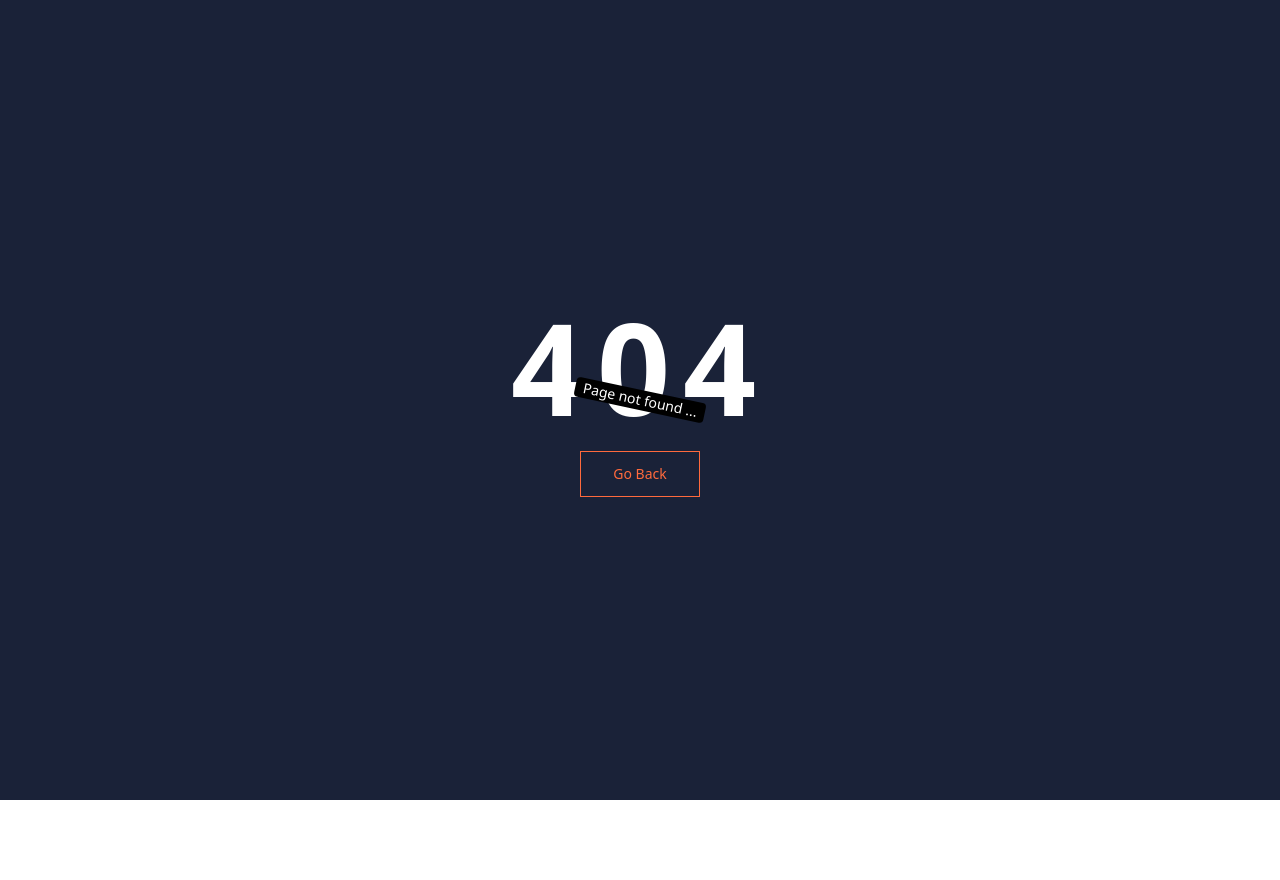
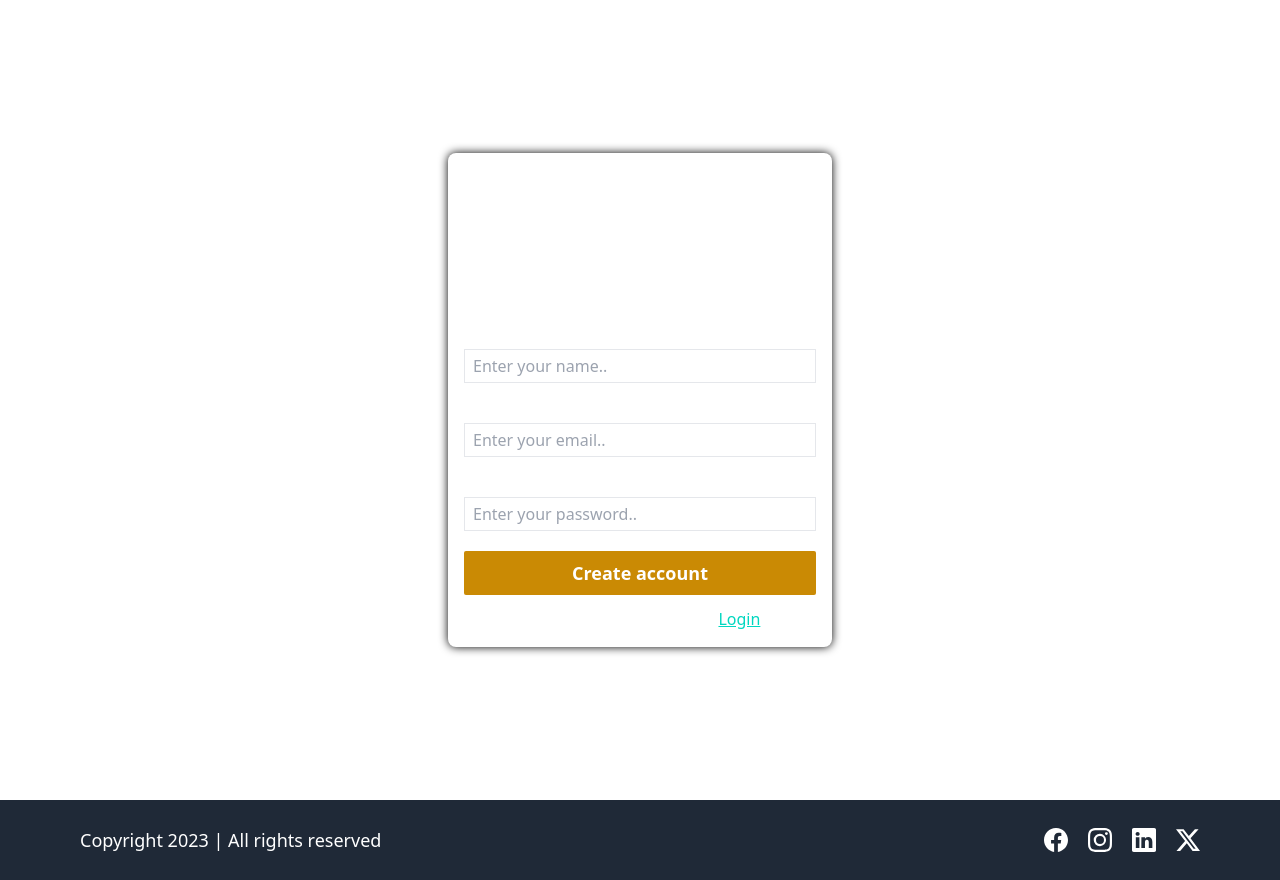
Before and after one commit to Patelnik248/E-LearningPlateform, a React (Vite) app: page /signup in a window 1280 px wide. Before the commit this address had no page. Before the commit the page ends 800 px from the top, so only its background shows below. Built offline with nearby package versions, Linux system fonts and the light colour scheme.

Commit message:
signup page created

```diff
--- a/src/App.jsx
+++ b/src/App.jsx
@@ -3,6 +3,7 @@
 import HomePage from './Pages/HomePage'
 import AboutUs from './Pages/AboutUs'
 import NotFound from './Pages/NotFound'
+import Signup from './Pages/Signup'
 function App() {
 
   return (
@@ -10,6 +11,8 @@
       <Routes>
         <Route path='/' element={<HomePage/>}></Route>
         <Route path='/about' element={<AboutUs/>}></Route>
+
+        <Route path="/signup" element={<Signup />} />
 
         <Route path='*' element={<NotFound/>}></Route>
       </Routes>
--- a/src/Layout/HomeLayout.jsx
+++ b/src/Layout/HomeLayout.jsx
@@ -10,8 +10,8 @@
     const navigate = useNavigate();
 
     //for checking if user is logged in
-    const isLoggedIn = useSelector((state) => state?.auth?.isLoggedIn);
-
+    // const isLoggedIn = useSelector((state) => state?.auth?.isLoggedIn);
+    const isLoggedIn = false;
     //for displaying the options according to role
     const role = useSelector((state) => state?.auth?.role);
 
--- /dev/null
+++ b/src/Pages/Signup.jsx
@@ -0,0 +1,167 @@
+import { useState } from 'react';
+import { toast } from 'react-hot-toast';
+import { BsPersonCircle } from 'react-icons/bs';
+import { useDispatch } from 'react-redux';
+import { Link, useNavigate } from 'react-router-dom';
+
+import HomeLayout from '../Layout/HomeLayout';
+
+function Signup() {
+
+    const dispatch = useDispatch();
+    const navigate = useNavigate();
+
+
+    const [previewImage, setPreviewImage] = useState("");
+
+    const [signupData, setSignupData] = useState({
+        fullName: "",
+        email: "",
+        password: "",
+        avatar: ""
+    });
+
+    function handleUserInput(e) {
+        const {name, value} = e.target;
+        setSignupData({
+            ...signupData,
+            [name]: value
+        })
+    }
+
+    function getImage(event) {
+        event.preventDefault();
+        // getting the image
+        const uploadedImage = event.target.files[0];
+
+        if(uploadedImage) {
+            setSignupData({
+                ...signupData,
+                avatar: uploadedImage
+            });
+            const fileReader = new FileReader();
+            fileReader.readAsDataURL(uploadedImage);
+            fileReader.addEventListener("load", function () {
+                setPreviewImage(this.result);
+            })
+        }
+    }
+
+    async function createNewAccount(event) {
+        event.preventDefault();
+        if(!signupData.email || !signupData.password || !signupData.fullName || !signupData.avatar) {
+            toast.error("Please fill all the details");
+            return;
+        }
+
+        // checking name field length
+        if(signupData.fullName.length < 5) {
+            toast.error("Name should be atleast of 5 characters")
+            return;
+        }
+        // checking valid email
+        if(!signupData.email.match(/^(([^<>()[\]\\.,;:\s@"]+(\.[^<>()[\]\\.,;:\s@"]+)*)|.(".+"))@((\[[0-9]{1,3}\.[0-9]{1,3}\.[0-9]{1,3}\.[0-9]{1,3}\])|(([a-zA-Z\-0-9]+\.)+[a-zA-Z]{2,}))$/)) {
+            toast.error("Invalid email id");
+            return;
+        }
+        // checking password validation
+        if(!signupData.password.match(/^(?=.*[0-9])(?=.*[!@#$%^&*])[a-zA-Z0-9!@#$%^&*]{6,16}$/)) {
+            toast.error("Password should be 6 - 16 character long with atleast a number and special character");
+            return;
+        }
+
+    }
+
+    // function onSubmit(){
+    //     if(signupData.fullName.length >= 5 &&
+    //         signupData.email.match(/^(([^<>()[\]\\.,;:\s@"]+(\.[^<>()[\]\\.,;:\s@"]+)*)|.(".+"))@((\[[0-9]{1,3}\.[0-9]{1,3}\.[0-9]{1,3}\.[0-9]{1,3}\])|(([a-zA-Z\-0-9]+\.)+[a-zA-Z]{2,}))$/)
+    //         && signupData.password.match(/^(?=.*[0-9])(?=.*[!@#$%^&*])[a-zA-Z0-9!@#$%^&*]{6,16}$/)){
+
+    //             // navigate("/");
+
+    //             setSignupData({
+    //                 fullName: "",
+    //                 email: "",
+    //                 password: "",
+    //                 avatar: ""
+    //             });
+    //         }
+    //     setPreviewImage("");
+    // }
+
+    return (
+        <HomeLayout>
+            <div className='flex overflow-x-auto items-center justify-center h-[100vh]'>
+                <form noValidate onSubmit={createNewAccount} className='flex flex-col justify-center gap-3 rounded-lg p-4 text-white w-96 shadow-[0_0_10px_black]'>
+                    <h1 className="text-center text-2xl font-bold">Registration Page</h1>
+
+                    <label htmlFor="image_uploads" className="cursor-pointer">
+                        {previewImage ? (
+                            <img className="w-24 h-24 rounded-full m-auto" src={previewImage} />
+                        ) : (
+                            <BsPersonCircle className='w-24 h-24 rounded-full m-auto' />
+                        )}
+                    </label>
+                    <input
+                        onChange={getImage}
+                        className="hidden"
+                        type="file"
+                        name="image_uploads"
+                        id="image_uploads"
+                        accept=".jpg, .jpeg, .png, .svg"
+                    />
+                    <div className='flex flex-col gap-1'>
+                        <label htmlFor="fullName" className='font-semibold'> Name </label>
+                        <input
+                            type="text"
+                            required
+                            name="fullName"
+                            id="fullName"
+                            placeholder="Enter your name.."
+                            className="bg-transparent px-2 py-1 border"
+                            onChange={handleUserInput}
+                            value={signupData.fullName}
+                        />
+                    </div>
+                    <div className='flex flex-col gap-1'>
+                        <label htmlFor="email" className='font-semibold'> Email </label>
+                        <input
+                            type="email"
+                            required
+                            name="email"
+                            id="email"
+                            placeholder="Enter your email.."
+                            className="bg-transparent px-2 py-1 border"
+                            onChange={handleUserInput}
+                            value={signupData.email}
+                        />
+                    </div>
+                    <div className='flex flex-col gap-1'>
+                        <label htmlFor="password" className='font-semibold'> Password </label>
+                        <input
+                            type="password"
+                            required
+                            name="password"
+                            id="password"
+                            placeholder="Enter your password.."
+                            className="bg-transparent px-2 py-1 border"
+                            onChange={handleUserInput}
+                            value={signupData.password}
+                        />
+                    </div>
+
+                    <button type="submit" className='mt-2 bg-yellow-600 hover:bg-yellow-500 transition-all ease-in-out duration-300 rounded-sm py-2 font-semibold text-lg cursor-pointer'>
+                        Create account
+                    </button>
+
+                    <p className="text-center">
+                        Already have an account ? <Link to="/login" className='link text-accent cursor-pointer'> Login</Link>
+                    </p>
+
+                </form>
+            </div>
+        </HomeLayout>
+    );
+}
+
+export default Signup;
```
